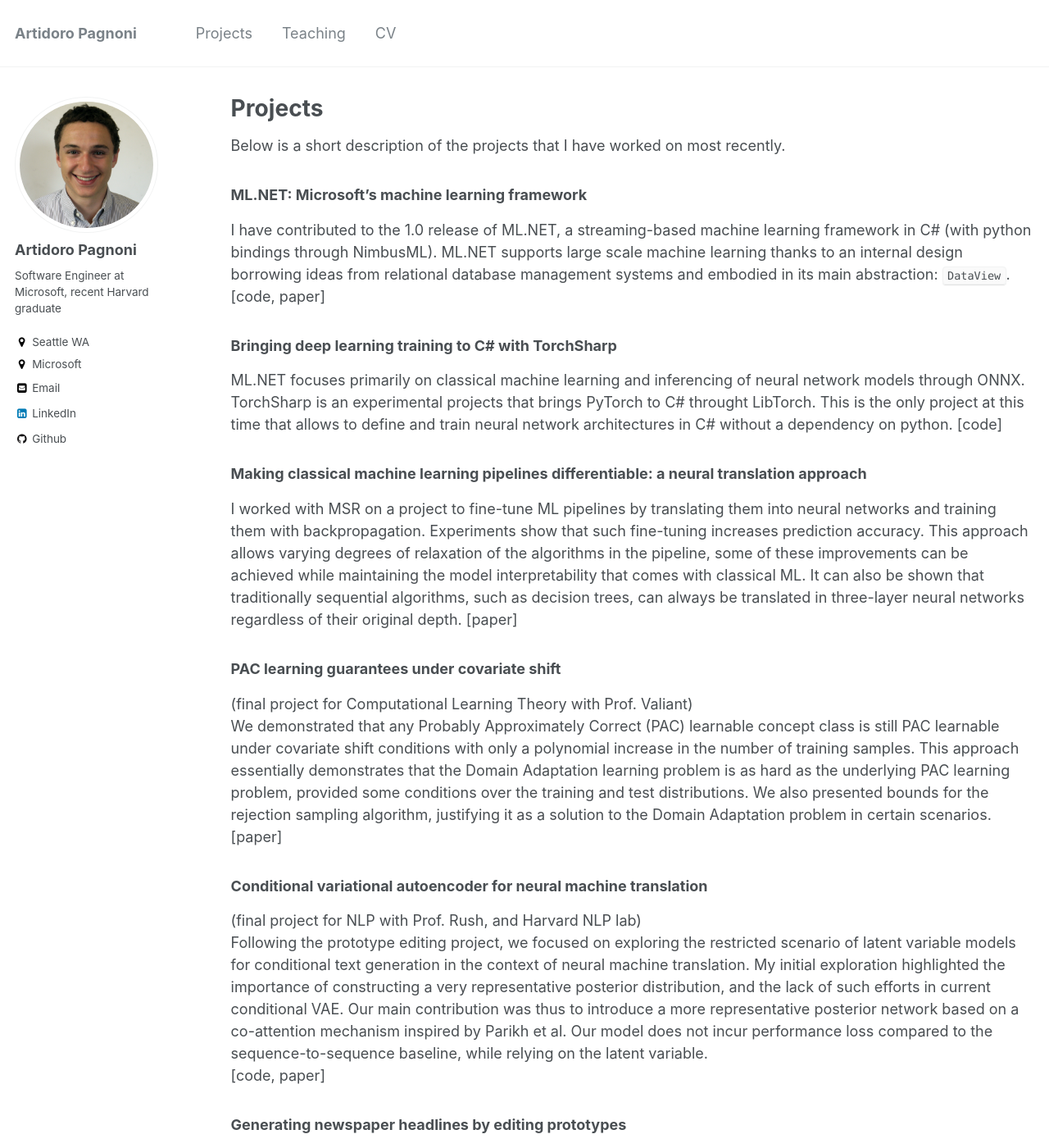
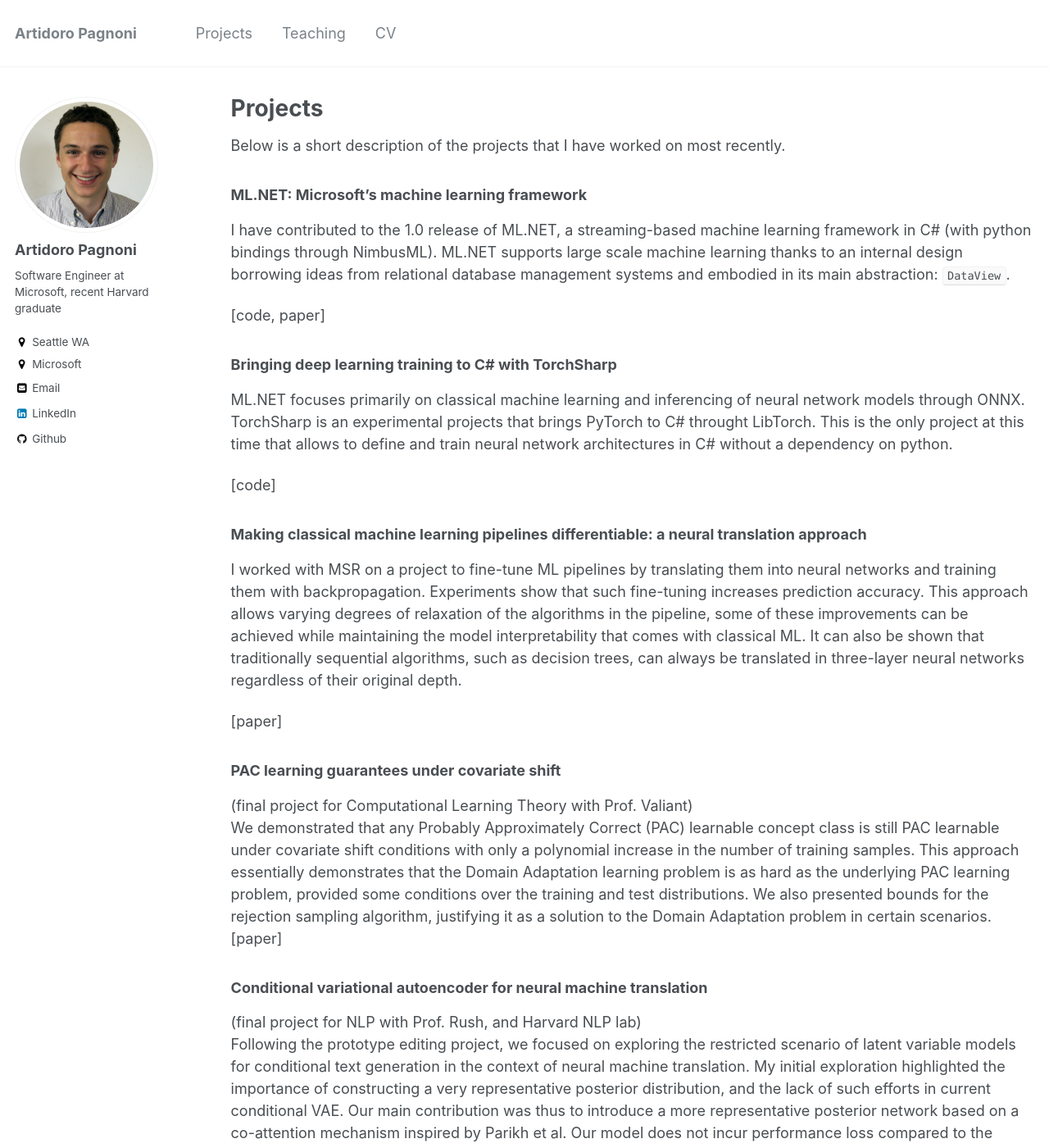
Before and after one commit to artidoro/artidoro.github.io, a Jekyll site: the page built from _pages/projects.md, in a window 1280 px wide and 1400 px high. Shown: the whole window at 82% size. Built offline with Jekyll 4.4.1, drawn with Linux system fonts in a browser that asks for light colours.

Commit message:
doing some reformatting

```diff
--- a/_pages/projects.md
+++ b/_pages/projects.md
@@ -8,62 +8,54 @@
 Below is a short description of the projects that I have worked on most recently.
 
 ### ML<span></span>.NET: Microsoft's machine learning framework
+I have contributed to the 1.0 release of ML<span></span>.NET, a streaming-based machine learning framework in C# (with python bindings through [NimbusML](https://github.com/Microsoft/NimbusML)). ML<span></span>.NET supports large scale machine learning thanks to an internal design borrowing ideas from relational database management systems and embodied in its main abstraction: `DataView`.
 
-I have contributed to the 1.0 release of ML<span></span>.NET, a streaming-based machine learning framework in C# (with python bindings through [NimbusML](https://github.com/Microsoft/NimbusML)). ML<span></span>.NET supports large scale machine learning thanks to an internal design borrowing ideas from relational database management systems and embodied in its main abstraction: `DataView`.
 [[code](https://github.com/dotnet/machinelearning), [paper](https://arxiv.org/abs/1905.05715)]
 
 ### Bringing deep learning training to C# with TorchSharp
+ML<span></span>.NET focuses primarily on classical machine learning and inferencing of neural network models through ONNX. TorchSharp is an experimental projects that brings PyTorch to C# throught LibTorch. This is the only project at this time that allows to define and train neural network architectures in C# without a dependency on python.
 
-ML<span></span>.NET focuses primarily on classical machine learning and inferencing of neural network models through ONNX. TorchSharp is an experimental projects that brings PyTorch to C# throught LibTorch. This is the only project at this time that allows to define and train neural network architectures in C# without a dependency on python.
 [[code](https://github.com/xamarin/TorchSharp)]
 
 ### Making classical machine learning pipelines differentiable: a neural translation approach
+I worked with MSR on a project to fine-tune ML pipelines by translating them into neural networks and training them with backpropagation. Experiments show that such fine-tuning increases prediction accuracy. This approach allows varying degrees of relaxation of the algorithms in the pipeline, some of these improvements can be achieved while maintaining the model interpretability that comes with classical ML. It can also be shown that traditionally sequential algorithms, such as decision trees, can always be translated in three-layer neural networks regardless of their original depth.
 
-I worked with MSR on a project to fine-tune ML pipelines by translating them into neural networks and training them with backpropagation. Experiments show that such fine-tuning increases prediction accuracy. This approach allows varying degrees of relaxation of the algorithms in the pipeline, some of these improvements can be achieved while maintaining the model interpretability that comes with classical ML. It can also be shown that traditionally sequential algorithms, such as decision trees, can always be translated in three-layer neural networks regardless of their original depth.
 [[paper](https://arxiv.org/abs/1906.03822)]
 
 ### PAC learning guarantees under covariate shift
-
 (final project for Computational Learning Theory with Prof. Valiant)
 We demonstrated that any Probably Approximately Correct (PAC) learnable concept class is still PAC learnable under covariate shift conditions with only a polynomial increase in the number of training samples. This approach essentially demonstrates that the Domain Adaptation learning problem is as hard as the underlying PAC learning problem, provided some conditions over the training and test distributions. We also presented bounds for the rejection sampling algorithm, justifying it as a solution to the Domain Adaptation problem in certain scenarios.
 [[paper](https://arxiv.org/abs/1812.06393)]
 
 ### Conditional variational autoencoder for neural machine translation
-
 (final project for NLP with Prof. Rush, and Harvard NLP lab)
 Following the prototype editing project, we focused on exploring the restricted scenario of latent variable models for conditional text generation in the context of neural machine translation. My initial exploration highlighted the importance of constructing a very representative posterior distribution, and the lack of such efforts in current conditional VAE. Our main contribution was thus to introduce a more representative posterior network based on a co-attention mechanism inspired by Parikh et al. Our model does not incur performance loss compared to the sequence-to-sequence baseline, while relying on the latent variable.
 [[code](https://github.com/artidoro/conditional-vae), [paper](https://arxiv.org/abs/1812.04405)]
 
 ### Generating newspaper headlines by editing prototypes
-
 (final project for Advanced Machine Learning with Prof. Rush)
 I worked on a method for text generation proposed by Guu et al. Their technique generates random sentences by editing prototype sentences from the training set. In my project, I focused on extending this technique to the generation of headlines given abstracts of news articles. My probabilistic model is a conditional version of the model presented by Guu et al. and its implementation relies on a conditional VAE. Unfortunately, despite using the von-Mises Fisher distribution for the posterior, which essentially prespecifies a budget for the KL term in the objective function, I found that the model did not significantly rely on the edit vectors to produce new headlines.
 [[paper](https://artidoro.github.io/files/Conditional_Prototype_Editing_for_Abstractive_Summarization.pdf)]
 
 ### Taint tracking for web assembly
-
 (final project for Security Systems with Prof. Mickens)
 We developed a taint tracking tool for web assembly. This allows to track the flow of sensitive information during the execution of web assembly and ensure that it is not leaked to untrusted sources. Dynamic tainting is a technique that tracks the influence of certain inputs (taint sources) through execution and is a powerful tool for information flow analysis and security. Although web assembly is becoming widely used, no taint tracking tool currently exists for it. We built a web assembly virtual machine in Java Script to run in a browser with taint tracking.
 [[code](https://github.com/aronszanto/wasm-taint-tracking), [paper](https://arxiv.org/abs/1807.08349)]
 
 ### Scheduling algorithm for parallel processors
-
 (final project for Advanced Algorithms with Prof. Nelson)
 We explored several approaches used in the literature to solve the Multiprocessors Scheduling Problem. We explored an approximation algorithm, and then an algorithm that finds the optimal result. In particular, we rederived the (2 − 1/m)OPT bound on the list scheduling algorithm proposed by Graham. We then analyzed, implemented and numerically tested the Branch-and-Bound method proposed by Fernandez and by Fujita.
 [[code](https://github.com/artidoro/scheduling), [paper](https://artidoro.github.io/files/Analyzing_Branch_and_Bound_Algorithms_for_the_Multiprocessor_Scheduling_Problem.pdf)]
 
 ### Reinforcement learning self-balancing robot
-
 (final project for Artificial Intelligence with Prof. Kuindersma)
 Junior fall, I worked on a reinforcement learning self-balancing robot with Fourier series basis value function. Compared to discretizing the state space, this technique greatly improved the efficiency of the learning process as it only required to learn the coefficients of the Fourier basis. Unfortunately, we never got it working on the physical robot, only on simulations.
 
 ### Automated placement of components for PCBs
-
 (summer research project at Cadence Design Systems under Taylor Hogan)
 Sophomore summer, I worked on a method to automate and optimize the placement of components on printed circuit boards. The approach relies on a hierarchical clustering of highly connected components. At each level, components of a cluster are arranged with local search algorithms. Finally, the placements are fine-tuned with an algorithm inspired by classical mechanics, which models connections with attractive forces and minimizes the inter-component wiring length. Cadence filed three patents from this project and I am a coauthor.
 
 ### Strassen's Matrix Multiplication
-
 (project for Algorithms and Data Structures with Prof. Mitzenmacher)
 High-performance multithreaded matrix multiplication.
 [[code](https://github.com/aronszanto/strassen)]
```
